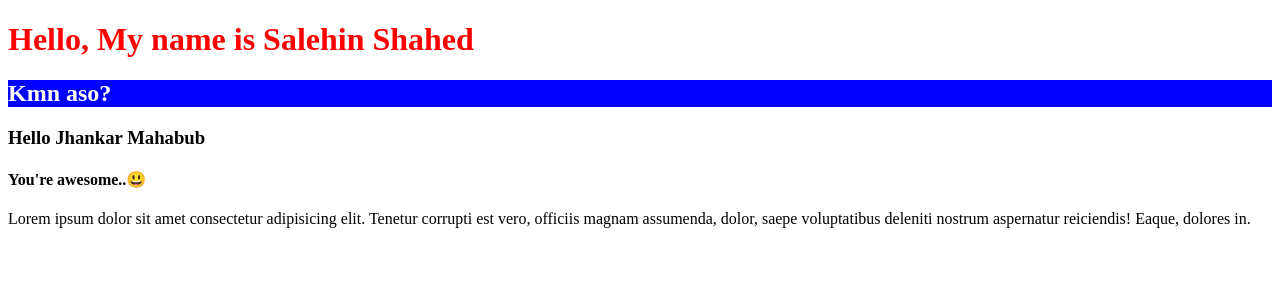
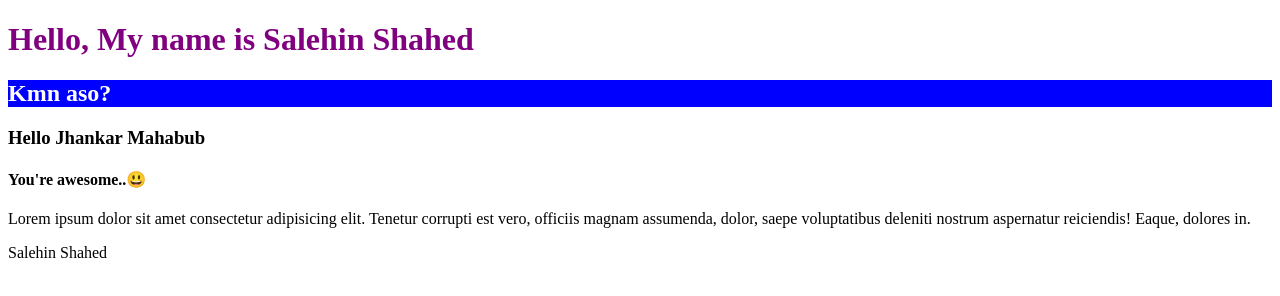
Before and after one commit to salehin7100/my-second-repo, a plain HTML site: page index.html in a window 1280 px wide. Drawn offline with Linux system fonts and the light colour scheme.

Commit message:
span added

```diff
--- a/index.html
+++ b/index.html
@@ -16,5 +16,7 @@
     <h4>You're awesome..😃</h4>
 
     <p>Lorem ipsum dolor sit amet consectetur adipisicing elit. Tenetur corrupti est vero, officiis magnam assumenda, dolor, saepe voluptatibus deleniti nostrum aspernatur reiciendis! Eaque, dolores in.</p>
+
+    <span>Salehin Shahed</span>
 </body>
 </html>
--- a/style.css
+++ b/style.css
@@ -1,5 +1,5 @@
 h1{
-    color: red;
+    color: purple;
 }
 
 h2{
```
